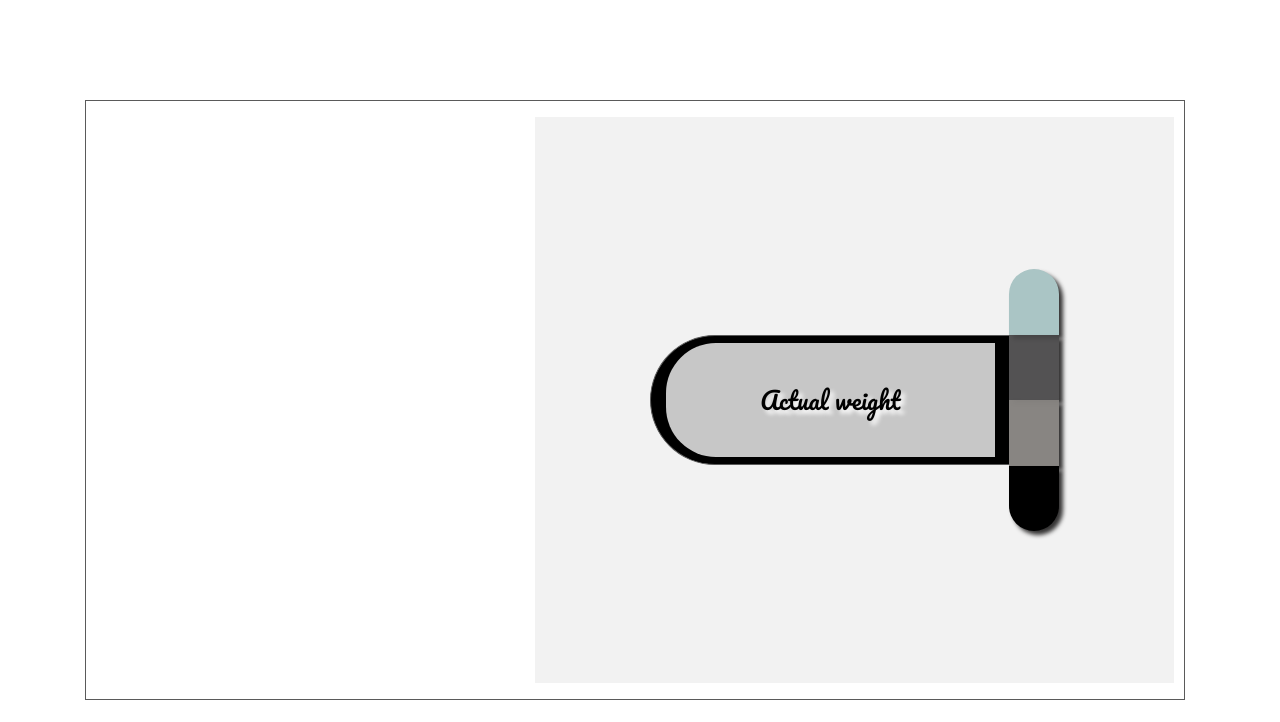
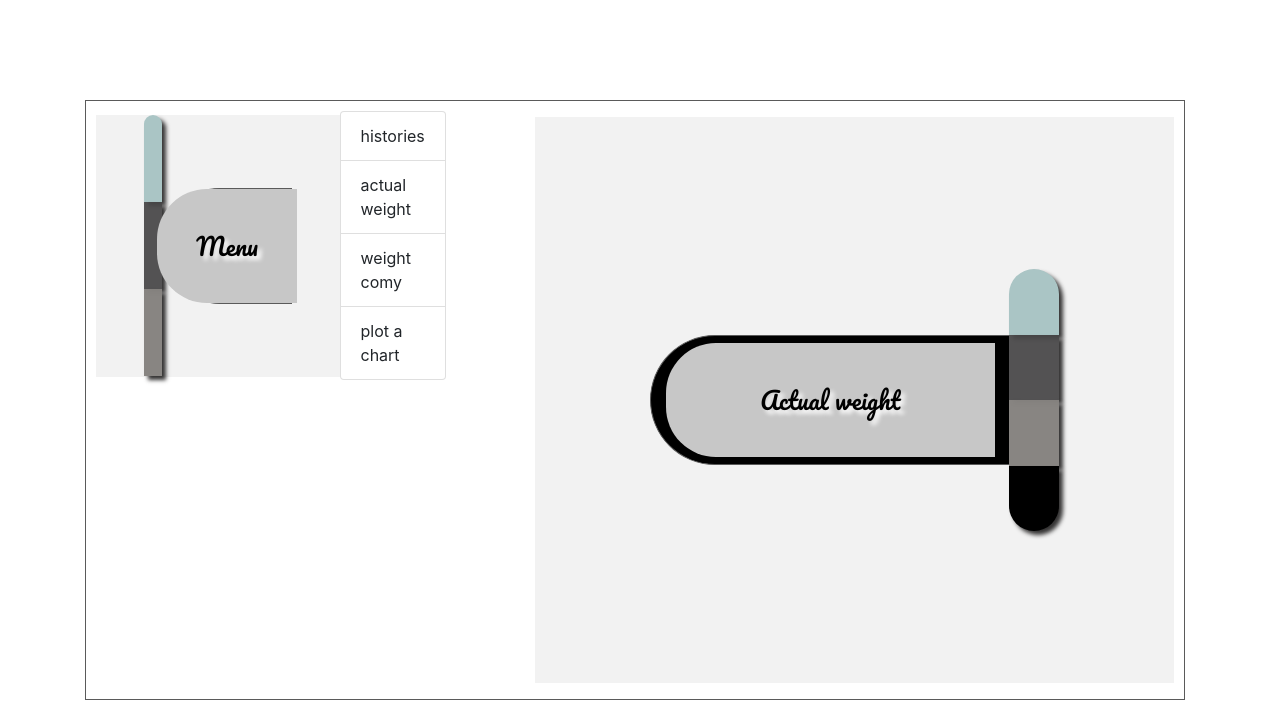
Before and after one commit to mohssineAboutaj/weight-tracker-app, a plain HTML site: page index.html in a window 1280 px wide. Drawn offline with nearby package versions, Linux system fonts and the light colour scheme.

Commit message:
add menu

```diff
--- a/index.html
+++ b/index.html
@@ -10,7 +10,26 @@
     <div class="middle_box">
         <section>
 
-            <!-- here you have to create a menu -->
+            <aside>
+                <div class="tracker_info">
+                    <div class="pole">
+                        <span></span>
+                        <span></span>
+                        <span></span>
+                    </div>
+                    <div class="circle_container">
+                        <button class="tracker_info_button">
+                            Menu
+                        </button>
+                    </div>
+                </div>
+                <ul class="list-group">
+                    <li class="list-group-item">histories</li>
+                    <li class="list-group-item">actual weight</li>
+                    <li class="list-group-item">weight comy</li>
+                    <li class="list-group-item">plot a chart</li>
+                </ul>
+            </aside>
 
         </section>
         <aside>
```
